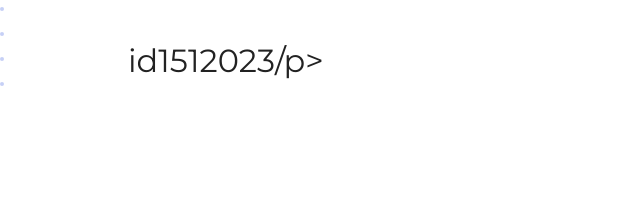
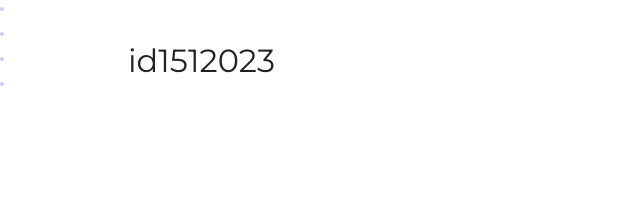
Before and after one commit to ludmila-zabrovskaya/html_task_4_8, a plain HTML site: page index.html in a window 1280 px wide. Shown: the part 479-686 px from the top of the page, 0-640 px from the left. Drawn offline with Linux system fonts and the light colour scheme.

Commit message:
Update index.html - исправила ошибку в строке ID

```diff
--- a/index.html
+++ b/index.html
@@ -19,7 +19,7 @@
       <section class="hero-image">
         <div class="container">
           <h1 class="heading">Неопознанный Енот</h1>
-          <p>id1512023/p>
+          <p>id1512023</p>
         </div>
       </section>
 
```
